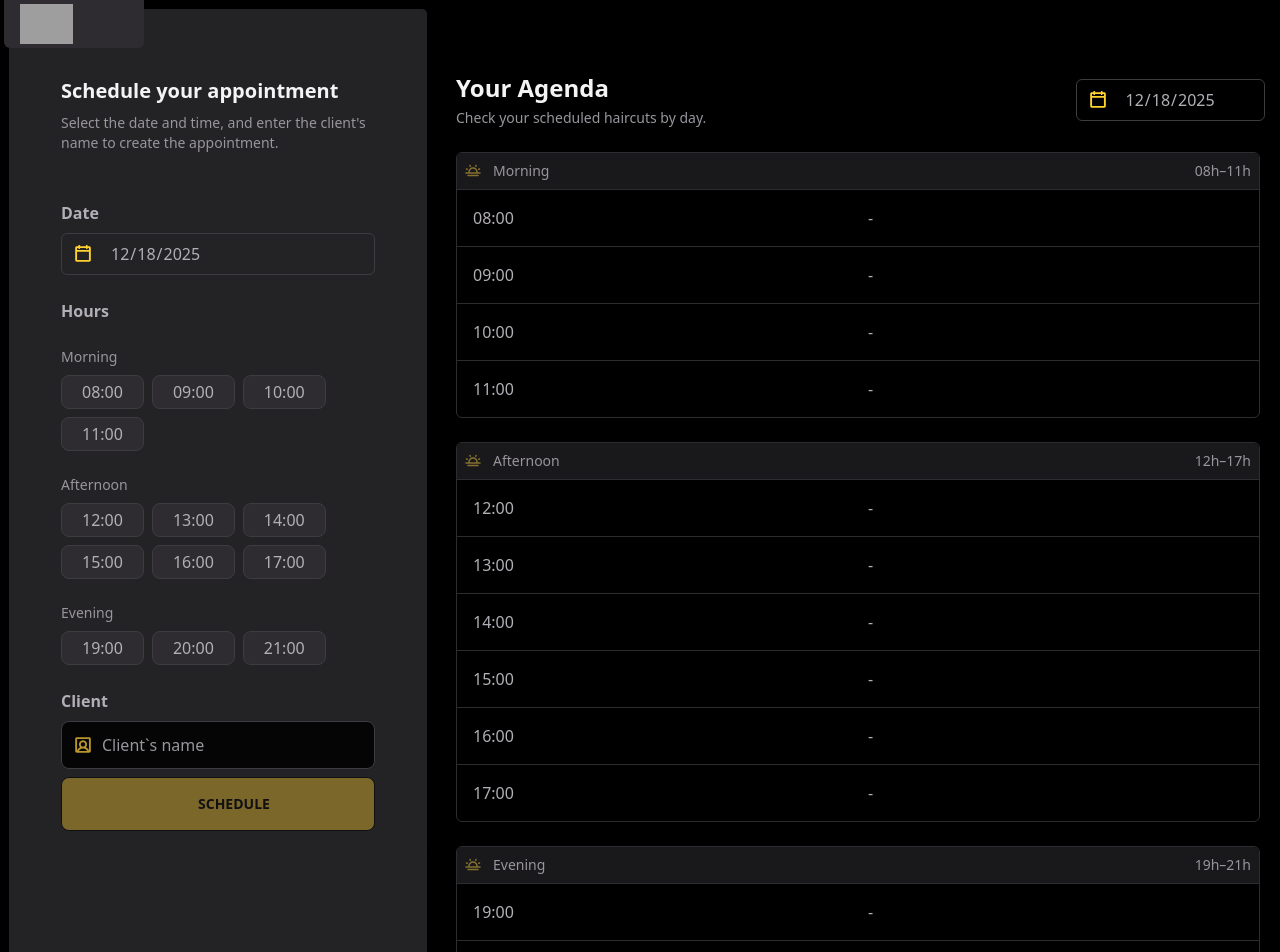
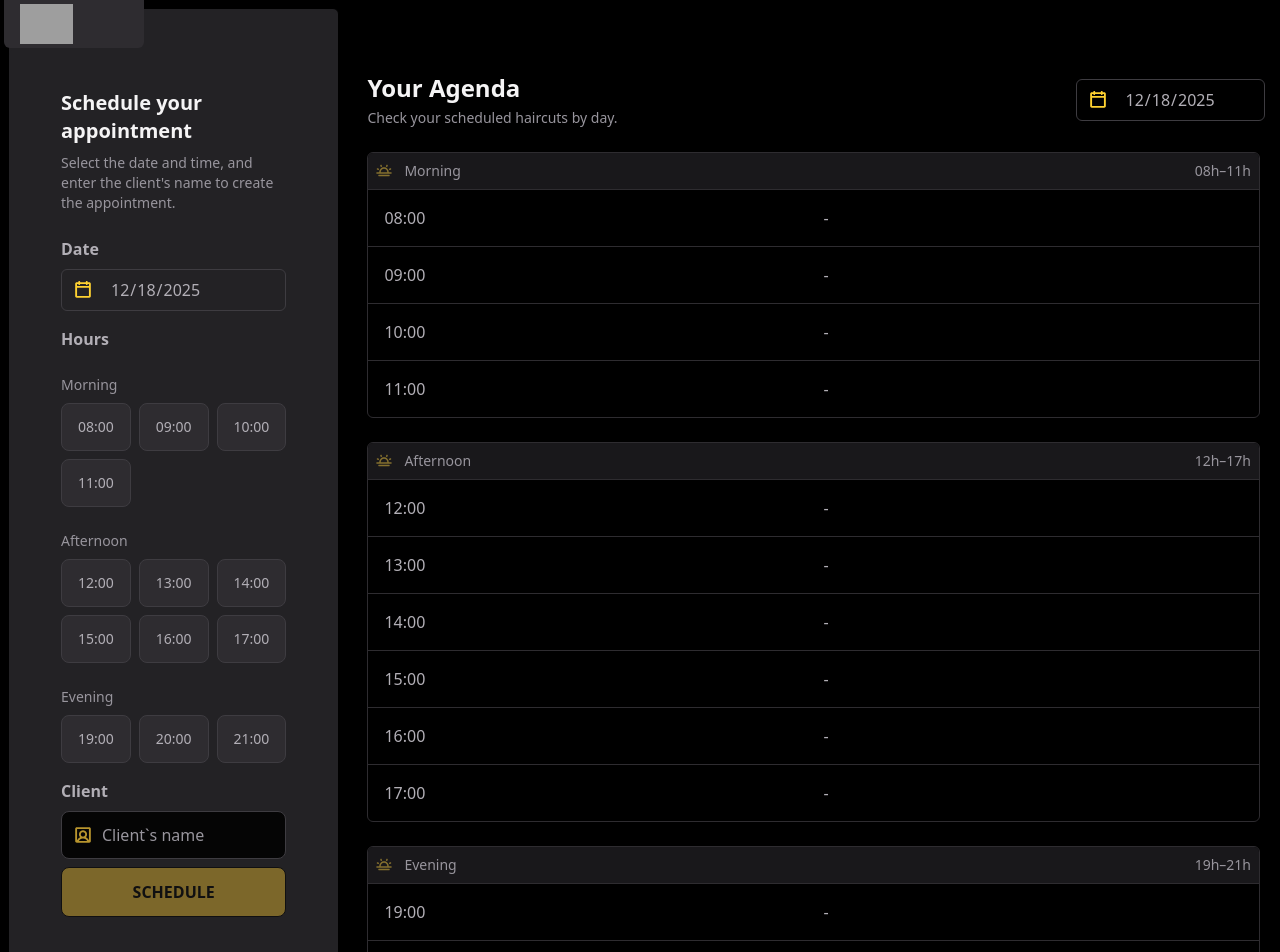
Before and after one commit to jotadagostin/newHairDay, a React (Vite) app in the folder hairday/: page / in a window 1280 px wide. Shown: the top 952 px of the page. Built offline with nearby package versions, Linux system fonts and the light colour scheme; grey boxes are pictures that could not be loaded.

Commit message:
setting schedule style

```diff
--- a/hairday/src/components/Button.tsx
+++ b/hairday/src/components/Button.tsx
@@ -9,7 +9,7 @@ export default function Button({ onClick, disabled }: ButtonProps) {
       <button
         onClick={onClick}
         disabled={disabled}
-        className="w-full  bg-(--color-yellow) border hover:border-(--color-yellow-light) rounded-lg text-gray-900 text-sm py-4 px-34 font-bold cursor-pointer transition-colors disabled:opacity-60"
+        className="w-full bg-(--color-yellow) border hover:border-(--color-yellow-light) rounded-lg text-gray-900 text-base py-3 px-6 font-bold cursor-pointer transition-colors disabled:opacity-60"
       >
         SCHEDULE
       </button>
--- a/hairday/src/components/TimeSelect.tsx
+++ b/hairday/src/components/TimeSelect.tsx
@@ -18,7 +18,7 @@ export function TimeSelect({
         disabled={disabled}
         aria-disabled={disabled}
         className={
-          "border text-gray-200 border-gray-500 rounded-lg px-5 py-1 focus:outline-none " +
+          "h-12 flex items-center justify-center border text-gray-200 border-gray-500 rounded-lg px-4 focus:outline-none text-sm " +
           (disabled
             ? " bg-gray-700 opacity-60 cursor-not-allowed"
             : selected
--- a/hairday/src/core/Form.tsx
+++ b/hairday/src/core/Form.tsx
@@ -50,7 +50,7 @@ export default function Form({
   }
 
   return (
-    <div className="flex flex-col gap-6 px-5 py-2">
+    <div className="flex flex-col gap-6 p-5">
       <div className="max-w-md w-full">
         <h1 className="text-gray-100 bold text-xl font-bold pb-2">
           Schedule your appointment
@@ -59,12 +59,14 @@ export default function Form({
           Select the date and time, and enter the client's name to create the
           appointment.
         </p>
-      </div>
+
         <div className="pt-6">
           <Calendar value={selectedDate} onChange={onDateChange} />
         </div>
-      <div className="flex flex-col gap-4">
+
+        <div className="flex flex-col gap-4 mt-4">
           <h1 className="text-md text-gray-200 font-bold ">Hours</h1>
+
           <div className="pt-2">
             <h2 className="text-sm text-gray-300">Morning</h2>
             <div className="flex gap-2 pt-2 flex-wrap ">
@@ -79,6 +81,7 @@ export default function Form({
               ))}
             </div>
           </div>
+
           <div className="pt-2">
             <h2 className="text-sm text-gray-300">Afternoon</h2>
             <div className="flex gap-2 pt-2 flex-wrap">
@@ -93,6 +96,7 @@ export default function Form({
               ))}
             </div>
           </div>
+
           <div className="pt-2">
             <h2 className="text-sm text-gray-300">Evening</h2>
             <div className="flex gap-2 pt-2">
@@ -108,13 +112,17 @@ export default function Form({
             </div>
           </div>
         </div>
-      <div className="flex flex-col gap-2 flex-wrap">
+
+        <div className="flex flex-col gap-2 flex-wrap mt-4">
           <h1 className="text-md text-gray-200 font-bold ">Client</h1>
           <TextInput value={client} onChange={(v) => setClient(v)} />
           <Button
             onClick={handleCreate}
-          disabled={!time || !client.trim() || (time ? taken.has(time) : false)}
+            disabled={
+              !time || !client.trim() || (time ? taken.has(time) : false)
+            }
           />
+        </div>
       </div>
     </div>
   );
```
Lines whose indentation alone changed are shown as unchanged.
